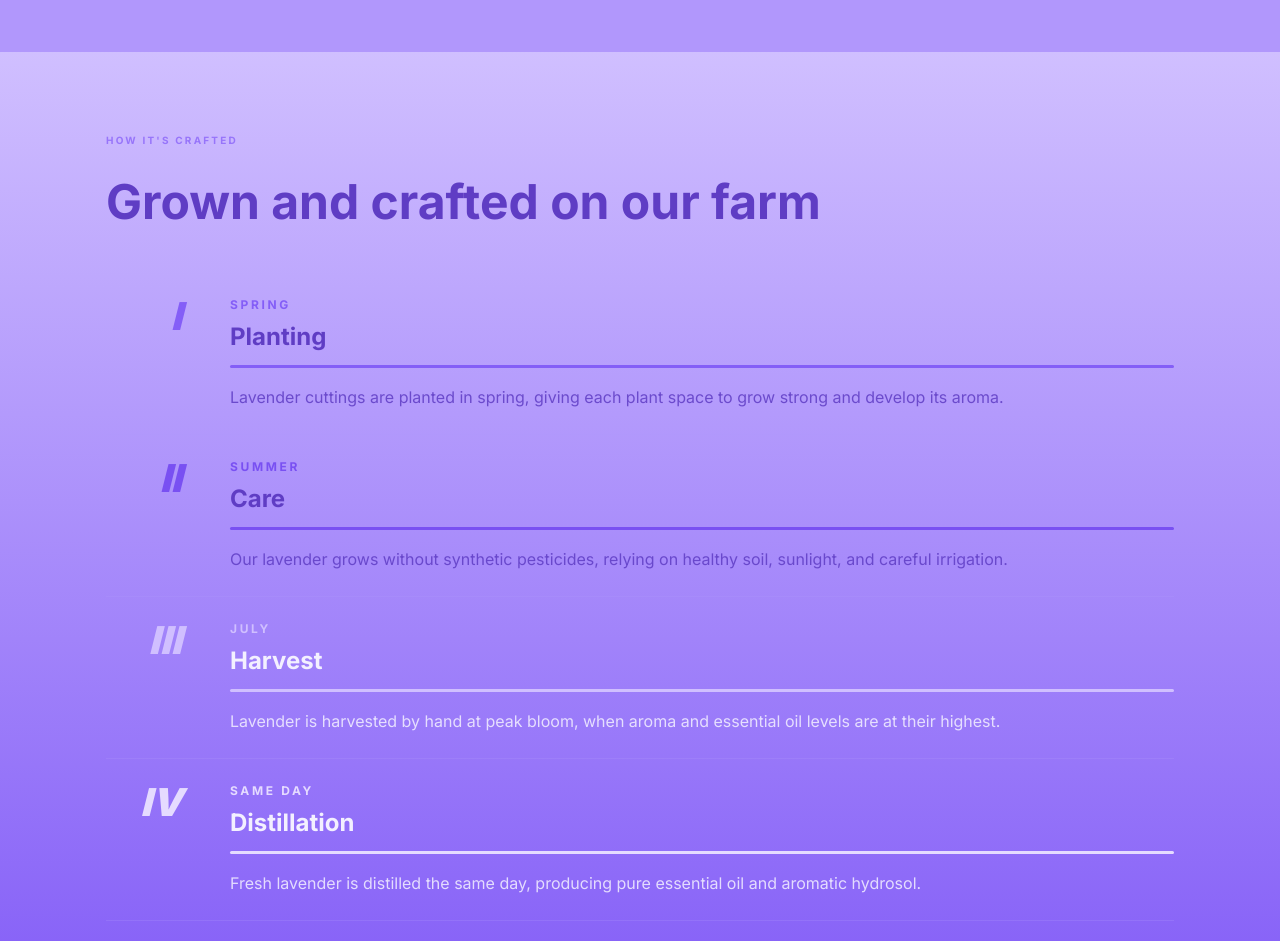
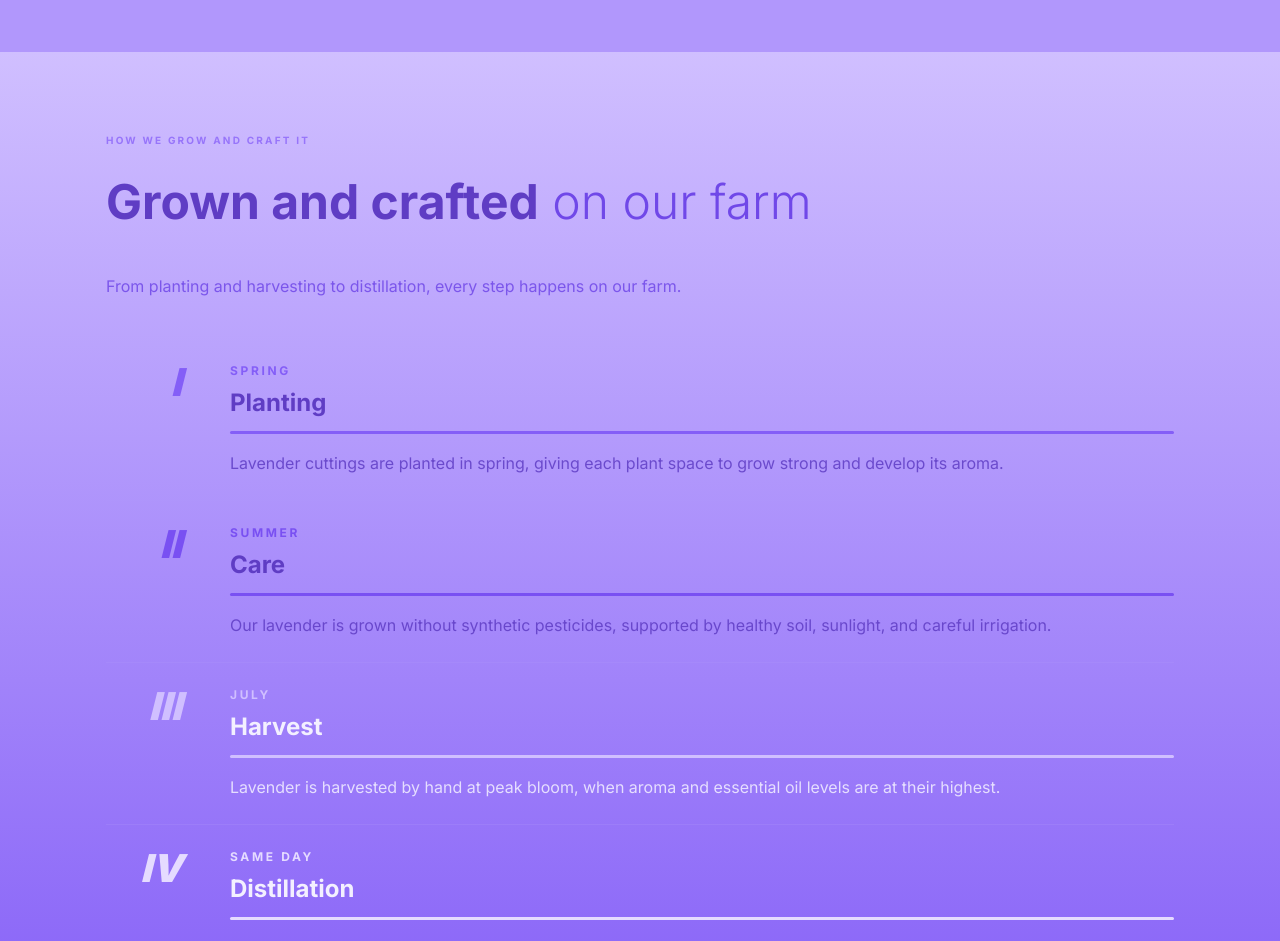
Before and after one commit to Kotkoa/lavender-herbs, a Next.js app in the folder website/: page / in a window 1280 px wide. Shown: the part 2660-3601 px from the top of the page. Built offline with nearby package versions, Linux system fonts and the light colour scheme.

Commit message:
fix: improve clarity in ProcessSection content and update section label

```diff
--- a/website/components/landing/ProcessSection.tsx
+++ b/website/components/landing/ProcessSection.tsx
@@ -32,7 +32,7 @@ const steps = [
     numeral: 'II',
     eyebrow: 'Summer',
     title: 'Care',
-    body: 'Our lavender grows without synthetic pesticides, relying on healthy soil, sunlight, and careful irrigation.',
+    body: 'Our lavender is grown without synthetic pesticides, supported by healthy soil, sunlight, and careful irrigation.',
     accent: 'tone-600',
     text: 'tone-900',
   },
@@ -48,7 +48,7 @@ const steps = [
     numeral: 'IV',
     eyebrow: 'Same day',
     title: 'Distillation',
-    body: 'Fresh lavender is distilled the same day, producing pure essential oil and aromatic hydrosol.',
+    body: 'Fresh lavender is distilled the same day to produce pure essential oil and aromatic hydrosol.',
     accent: 'tone-100',
     text: 'tone-50',
   },
@@ -119,10 +119,14 @@ export default function ProcessSection() {
   return (
     <section className="bg-[linear-gradient(180deg,var(--tone-200)_0%,var(--tone-500)_100%)] py-20">
       <div className="container-mx">
-        <SectionLabel light>How it&apos;s crafted</SectionLabel>
-        <h2 className="mb-8 font-bold text-section text-tone-900">
-          Grown and crafted on our farm
+        <SectionLabel light>How we grow and craft it</SectionLabel>
+        <h2 className="mb-8 text-section text-tone-900">
+          <span className="font-bold">Grown and crafted</span>{' '}
+          <span className="font-light text-tone-700">on our farm</span>
         </h2>
+        <p className="mb-10 max-w-2xl text-base leading-relaxed text-tone-700/85">
+          From planting and harvesting to distillation, every step happens on our farm.
+        </p>
         <div>
           {steps.map((step, i) => (
             <ProcessStep key={step.numeral} step={step} index={i} />
```
